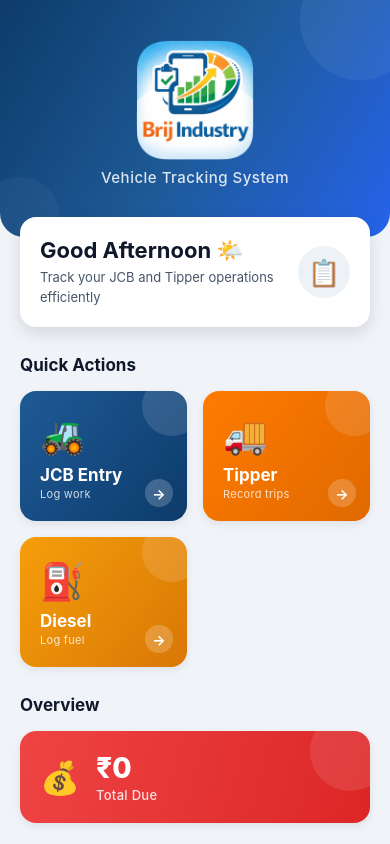
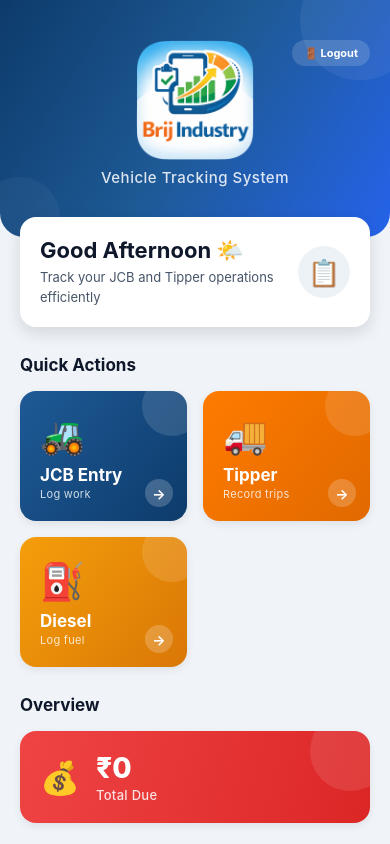
Before and after one commit to ioprakash/breejindustry-tracker, a React Native app: screen /Home in a window 390 px wide. Built offline with nearby package versions, Linux system fonts and the light colour scheme; no server answers.

Commit message:
Upgrade v1.5.12: Add Persistent Login, Logout, and Login Screen Updates

```diff
--- a/src/screens/HomeScreen.js
+++ b/src/screens/HomeScreen.js
@@ -17,7 +17,8 @@ import { StatCard } from '../components/StatCard';
 import { getQuickStats, processSyncQueue } from '../services/api';
 import { formatNumber } from '../utils/calculations';
 import { checkForUpdates } from '../utils/updateChecker';
-import { getData } from '../services/storage';
+import { getData, saveData } from '../services/storage';
+import { Alert } from 'react-native';
 
 const { width } = Dimensions.get('window');
 
@@ -36,6 +37,24 @@ export const HomeScreen = ({ navigation }) => {
     const checkRole = async () => {
         const role = await getData('@user_role');
         setIsAdmin(role === 'admin');
+    };
+
+    const handleLogout = async () => {
+        Alert.alert(
+            'Logout',
+            'Are you sure you want to logout?',
+            [
+                { text: 'Cancel', style: 'cancel' },
+                {
+                    text: 'Logout',
+                    style: 'destructive',
+                    onPress: async () => {
+                        await saveData('@user_role', null);
+                        navigation.replace('Login');
+                    }
+                }
+            ]
+        );
     };
 
     const loadStats = async () => {
@@ -99,6 +118,11 @@ export const HomeScreen = ({ navigation }) => {
                 >
                     <View style={styles.headerDecor1} />
                     <View style={styles.headerDecor2} />
+
+                    <TouchableOpacity style={styles.logoutButton} onPress={handleLogout}>
+                        <Text style={styles.logoutText}>🚪 Logout</Text>
+                    </TouchableOpacity>
+
                     <Image
                         source={require('../../assets/brij-logo.png')}
                         style={styles.logo}
@@ -228,6 +252,21 @@ const styles = StyleSheet.create({
         borderRadius: 40,
         backgroundColor: 'rgba(255,255,255,0.04)',
     },
+    logoutButton: {
+        position: 'absolute',
+        top: 40,
+        right: 20,
+        backgroundColor: 'rgba(255,255,255,0.15)',
+        paddingHorizontal: 12,
+        paddingVertical: 6,
+        borderRadius: theme.borderRadius.full,
+        zIndex: 10,
+    },
+    logoutText: {
+        color: '#fff',
+        fontSize: theme.fontSize.xs,
+        fontWeight: theme.fontWeight.bold,
+    },
     logo: {
         width: 240,
         height: 120,
--- a/src/screens/LoginScreen.js
+++ b/src/screens/LoginScreen.js
@@ -15,13 +15,34 @@ import { CustomInput } from '../components/CustomInput';
 import { CustomButton } from '../components/CustomButton';
 import { theme } from '../styles/theme';
 import { loginUser } from '../services/api';
-import { saveData } from '../services/storage';
+import { saveData, getData } from '../services/storage';
+import { checkForUpdates } from '../services/updateHandler';
 
 const { width } = Dimensions.get('window');
 
 export const LoginScreen = ({ navigation }) => {
     const [password, setPassword] = useState('');
     const [loading, setLoading] = useState(false);
+    const [updateAvailable, setUpdateAvailable] = useState(false);
+
+    React.useEffect(() => {
+        const checkSessionAndUpdates = async () => {
+            // 1. Check if already logged in
+            const role = await getData('@user_role');
+            if (role) {
+                navigation.replace('Home');
+                return;
+            }
+
+            // 2. Check for updates on login screen
+            const API_URL = 'https://script.google.com/macros/s/AKfycbxubMOm8TjBOzgOzhazJ2-heLKddQpVI9-kK6Tea1zZlRQlIeI1h0Z8VDXUZarh5sOe-Q/exec';
+            const update = await checkForUpdates(API_URL);
+            if (update.updateAvailable) {
+                setUpdateAvailable(true);
+            }
+        };
+        checkSessionAndUpdates();
+    }, []);
 
     const handleLogin = async () => {
         if (!password) {
@@ -92,6 +113,15 @@ export const LoginScreen = ({ navigation }) => {
                                 icon="🚀"
                                 style={styles.loginBtn}
                             />
+
+                            {updateAvailable && (
+                                <TouchableOpacity
+                                    style={styles.updateBadge}
+                                    onPress={() => Alert.alert('Update Available', 'A newer version of the app is available. Please log in to update or check the home screen.')}
+                                >
+                                    <Text style={styles.updateBadgeText}>✨ New Version Available!</Text>
+                                </TouchableOpacity>
+                            )}
 
                             <Text style={styles.footerText}>
                                 Restricted access for authorized personnel only
@@ -184,5 +214,19 @@ const styles = StyleSheet.create({
         color: theme.colors.textMuted,
         fontSize: 12,
         marginTop: theme.spacing.xl,
+    },
+    updateBadge: {
+        marginTop: theme.spacing.lg,
+        backgroundColor: 'rgba(16, 185, 129, 0.1)',
+        padding: 10,
+        borderRadius: theme.borderRadius.md,
+        alignItems: 'center',
+        borderWidth: 1,
+        borderColor: 'rgba(16, 185, 129, 0.2)',
+    },
+    updateBadgeText: {
+        color: theme.colors.success,
+        fontSize: 13,
+        fontWeight: 'bold',
     }
 });
```
Also changed, not shown: 1 other file (tests, documents, lock files or other folders).
